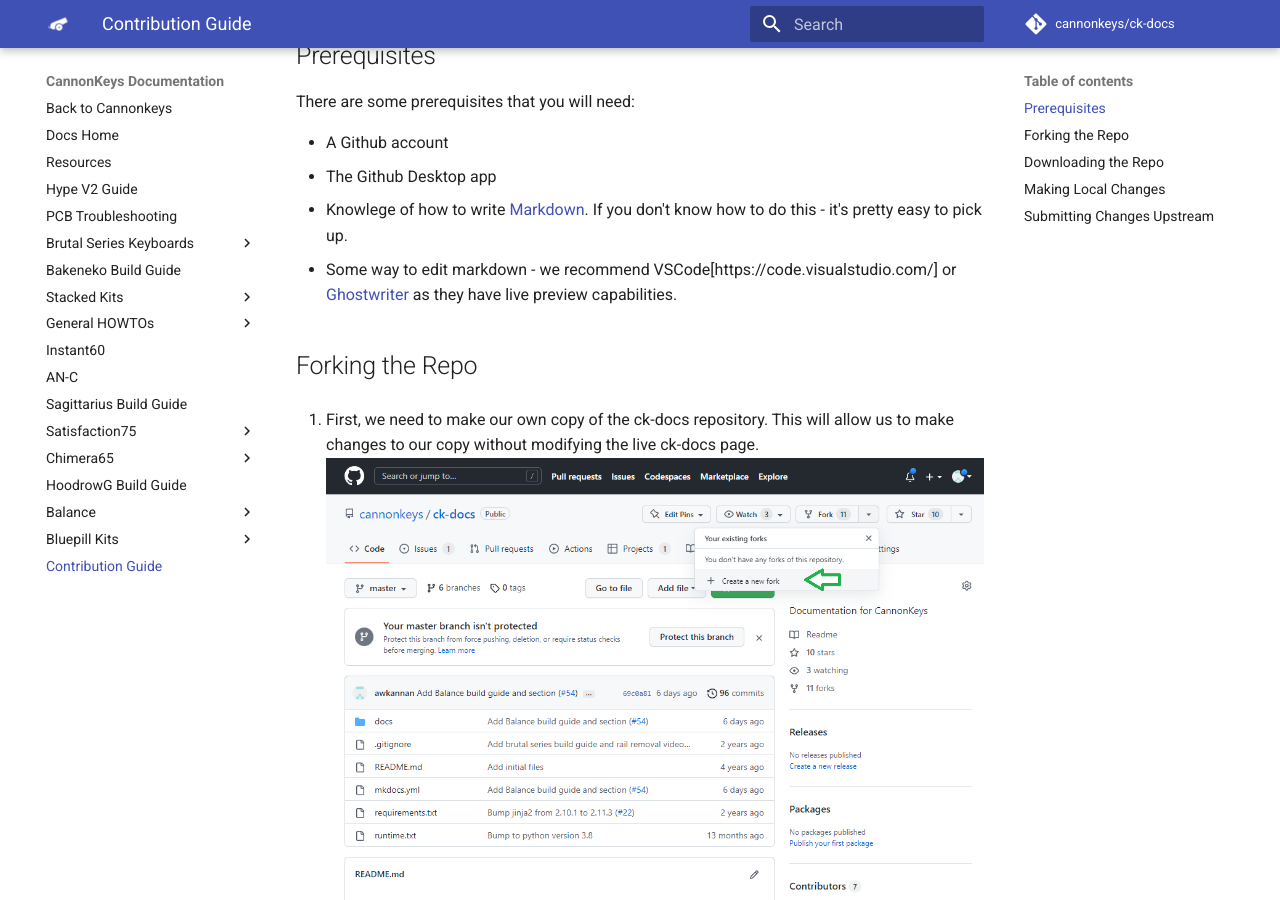
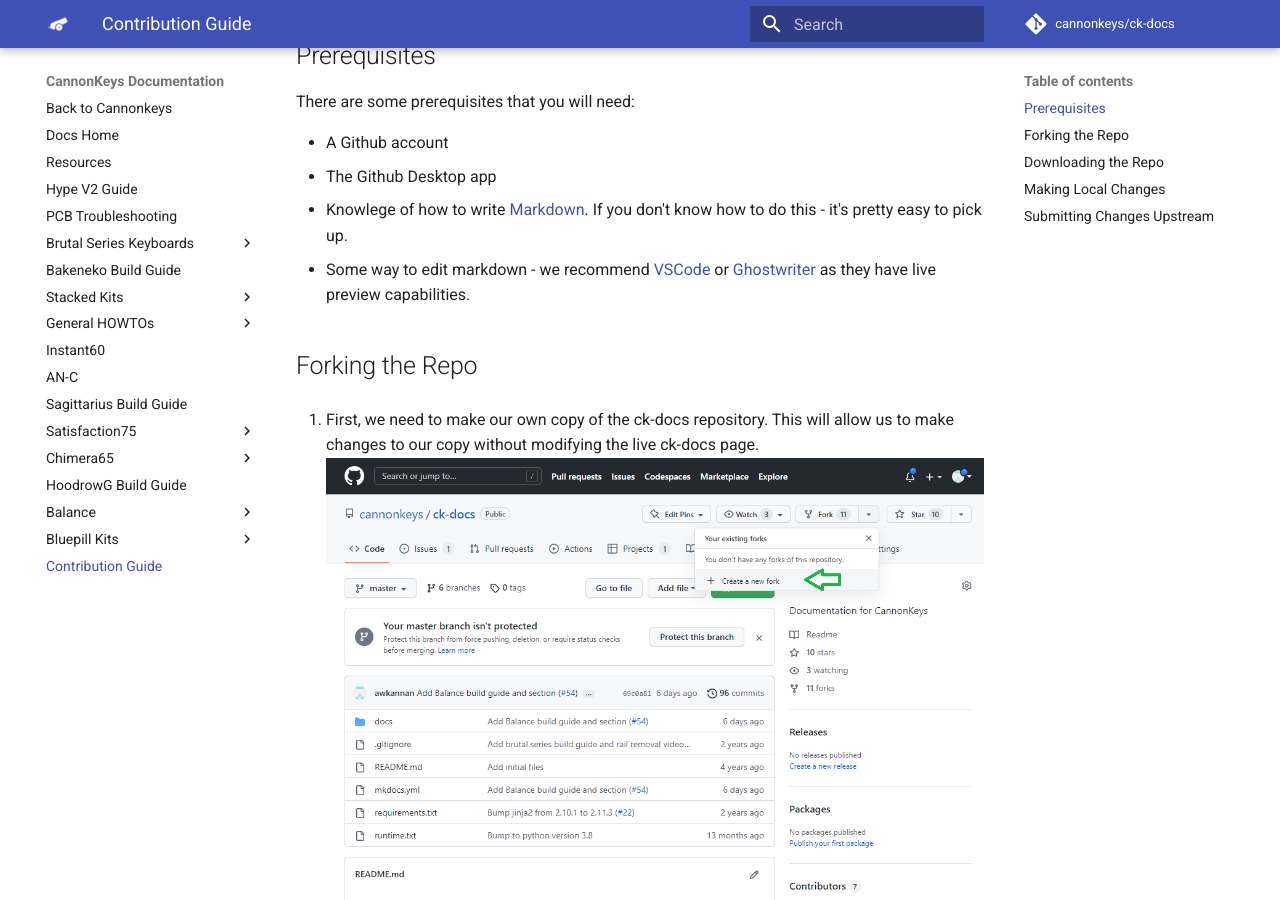
Before and after one commit to cannonkeys/ck-docs, an MkDocs documentation site: the page built from docs/contributing.md, in a window 1280 px wide and 900 px high, scrolled down 342 px. Built offline with MkDocs 1.6.1 and Material for MkDocs 9.7.7, drawn with Linux system fonts in a browser that asks for light colours; comment, search, counter and statistics services are not loaded.

Commit message:
Fix VSCode link
Fix VSCode link

```diff
--- a/docs/contributing.md
+++ b/docs/contributing.md
@@ -14,7 +14,7 @@ There are some prerequisites that you will need:
 - A Github account
 - The Github Desktop app
 - Knowlege of how to write [Markdown](https://www.markdownguide.org/). If you don't know how to do this - it's pretty easy to pick up.
-- Some way to edit markdown - we recommend VSCode[https://code.visualstudio.com/] or [Ghostwriter](https://ghostwriter.kde.org/) as they have live preview capabilities.
+- Some way to edit markdown - we recommend [VSCode](https://code.visualstudio.com/) or [Ghostwriter](https://ghostwriter.kde.org/) as they have live preview capabilities.
 
 
 ## Forking the Repo
```
